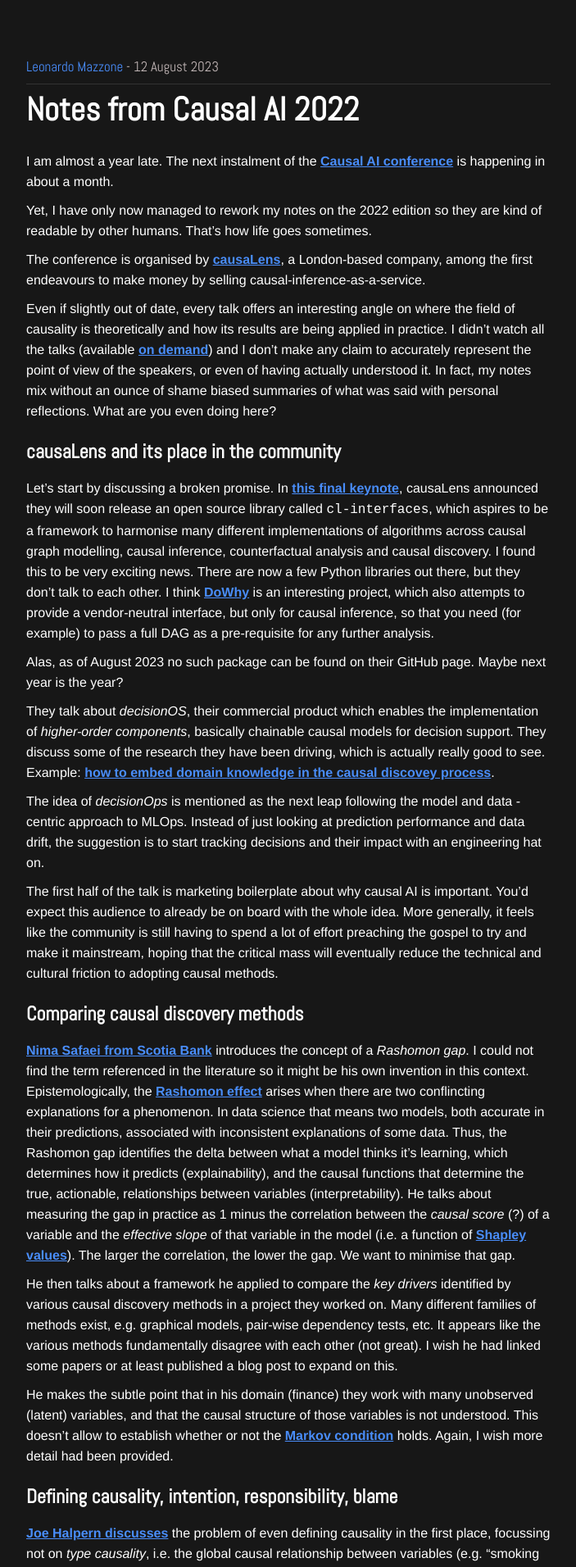
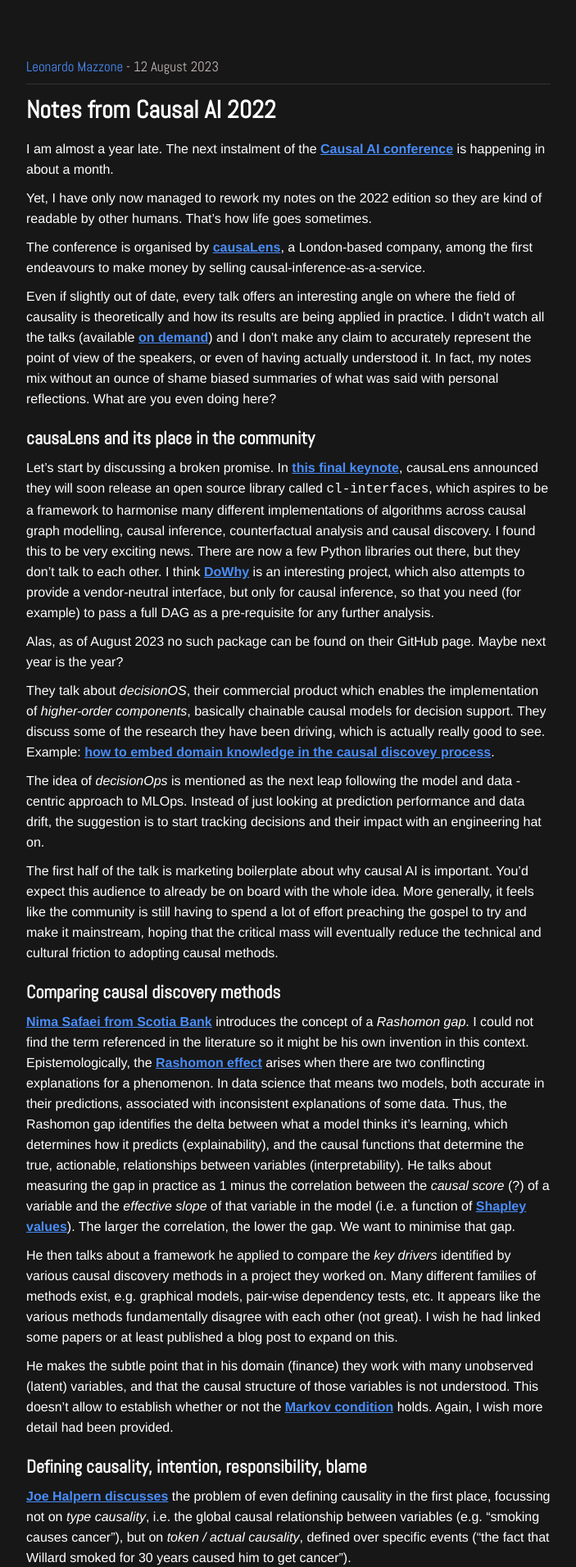
Before and after one commit to leo-mazzone/mazzone.space, a Jekyll site: the page built from _posts/2023-08-12-causalai-22.md, in a window 1280 px wide. Shown: the top 1912 px of the page at 82% size, without its empty margins (288-991 px from the left). Built offline with Jekyll 4.4.1, drawn with Linux system fonts in a browser that asks for light colours.

Commit message:
Resize titles

```diff
--- a/assets/css/style.scss
+++ b/assets/css/style.scss
@@ -56,14 +56,13 @@
 
     h1 {
         padding-top: 6px;
-        padding-bottom: 15px;
         line-height: 50px;
+        font-size: 30px;
     }
 
     h2 {
         padding-top: 11px;
-        padding-bottom: 7px;
-        font-size: 24px;
+        font-size: 22px;
     }
 
     .post-list {
```
